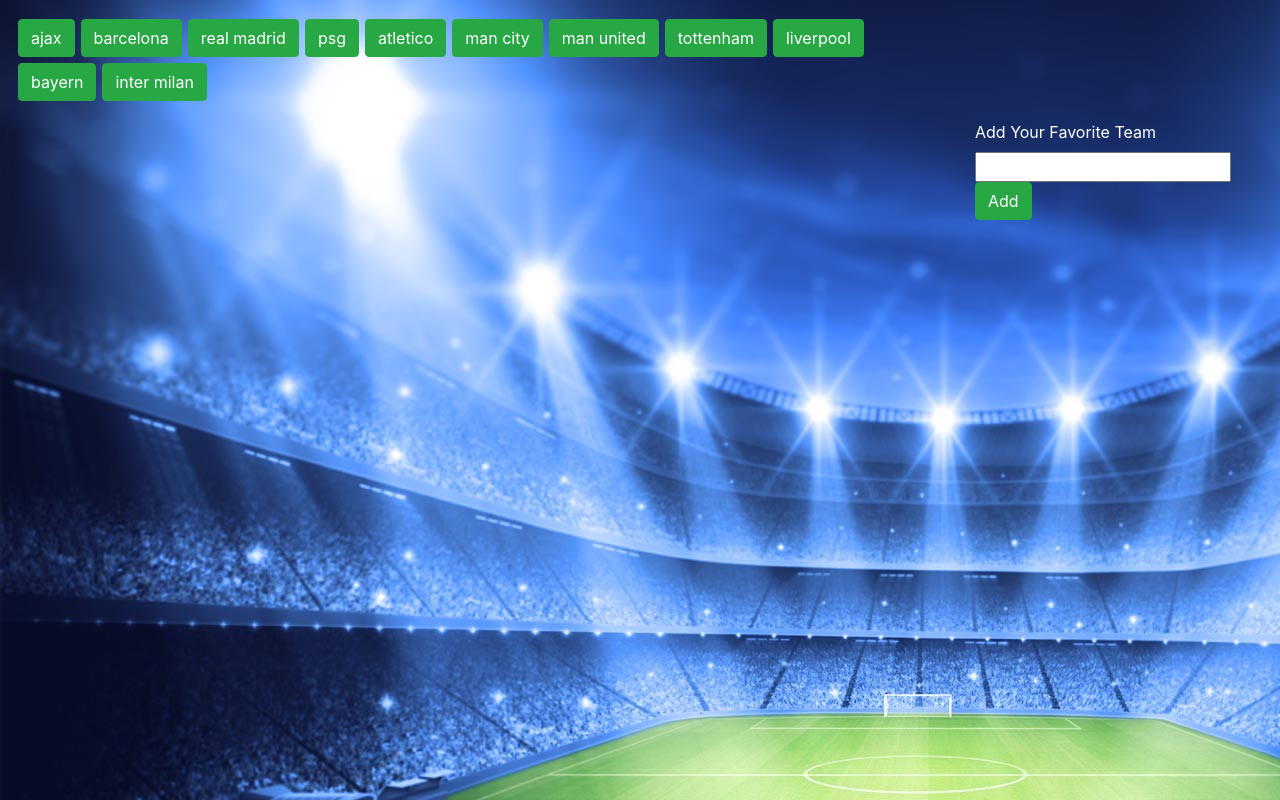
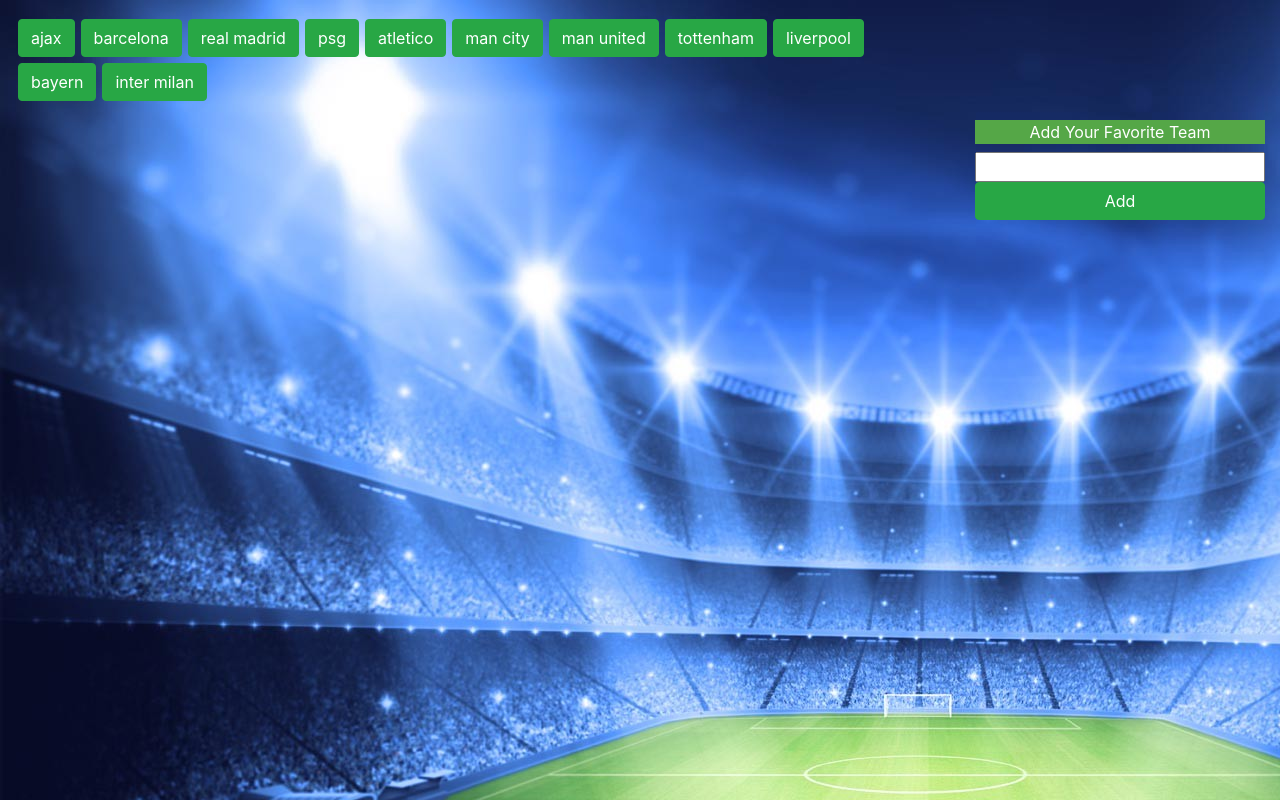
Before and after one commit to ryanward4556/GIPHY, a plain HTML site: page index.html in a window 1280 px wide. Drawn offline with nearby package versions, Linux system fonts and the light colour scheme.

Commit message:
styled add item button and width

```diff
--- a/assets/css/style.css
+++ b/assets/css/style.css
@@ -29,6 +29,16 @@ img {
     float: right;
 }
 
+label {
+    background-color: #55a747;
+    width: 100%;
+    text-align: center;
+}
+
 .topic {
     margin: 3px;
 }
+
+#add-topic, #topic-input {
+    width: 100%;
+}
```
